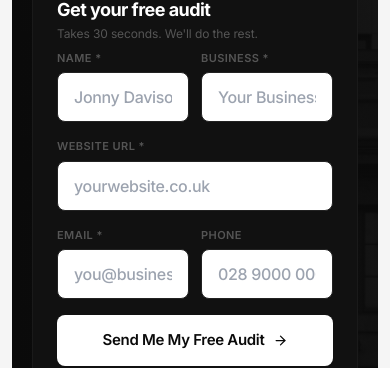
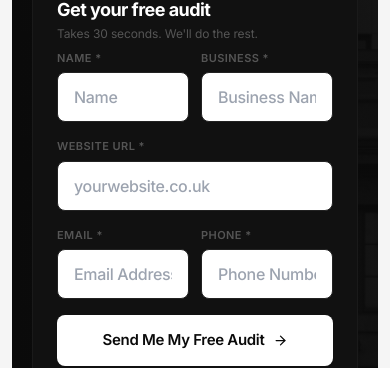
Before and after one commit to yarn-digital-org/yd-dashboard, a Next.js app: page /free-audit in a window 390 px wide. Shown: the part 624-992 px from the top of the page. Built offline with nearby package versions, Linux system fonts and the light colour scheme; no server answers.

Commit message:
Fix form: generic placeholders, phone required
- Name placeholder: 'Name' (was 'Jonny Davison')
- Business placeholder: 'Business Name'
- Email placeholder: 'Email Address'
- Phone placeholder: 'Phone Number'
- Phone field now required with asterisk

```diff
--- a/src/app/free-audit/page.tsx
+++ b/src/app/free-audit/page.tsx
@@ -185,12 +185,12 @@ export default function FreeAuditPage() {
                       <div className="grid grid-cols-2 gap-3">
                         <div>
                           <label className={labelClass} style={{ letterSpacing: '0.04em' }}>Name *</label>
-                          <input type="text" required placeholder="Jonny Davison" className={inputClass}
+                          <input type="text" required placeholder="Name" className={inputClass}
                             value={formData.name} onChange={(e) => setFormData({ ...formData, name: e.target.value })} />
                         </div>
                         <div>
                           <label className={labelClass} style={{ letterSpacing: '0.04em' }}>Business *</label>
-                          <input type="text" required placeholder="Your Business Ltd" className={inputClass}
+                          <input type="text" required placeholder="Business Name" className={inputClass}
                             value={formData.company} onChange={(e) => setFormData({ ...formData, company: e.target.value })} />
                         </div>
                       </div>
@@ -204,12 +204,12 @@ export default function FreeAuditPage() {
                       <div className="grid grid-cols-2 gap-3">
                         <div>
                           <label className={labelClass} style={{ letterSpacing: '0.04em' }}>Email *</label>
-                          <input type="email" required placeholder="you@business.co.uk" className={inputClass}
+                          <input type="email" required placeholder="Email Address" className={inputClass}
                             value={formData.email} onChange={(e) => setFormData({ ...formData, email: e.target.value })} />
                         </div>
                         <div>
-                          <label className={labelClass} style={{ letterSpacing: '0.04em' }}>Phone</label>
-                          <input type="tel" placeholder="028 9000 0000" className={inputClass}
+                          <label className={labelClass} style={{ letterSpacing: '0.04em' }}>Phone *</label>
+                          <input type="tel" required placeholder="Phone Number" className={inputClass}
                             value={formData.phone} onChange={(e) => setFormData({ ...formData, phone: e.target.value })} />
                         </div>
                       </div>
```
